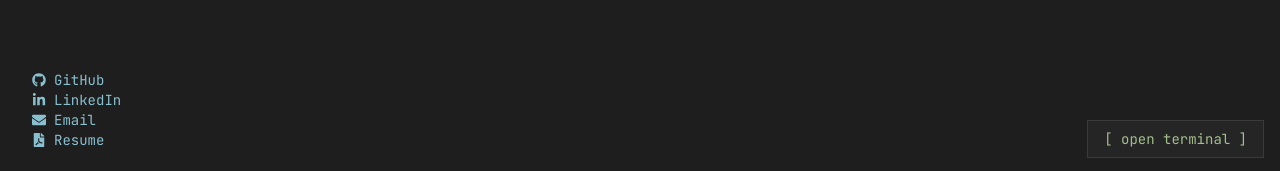
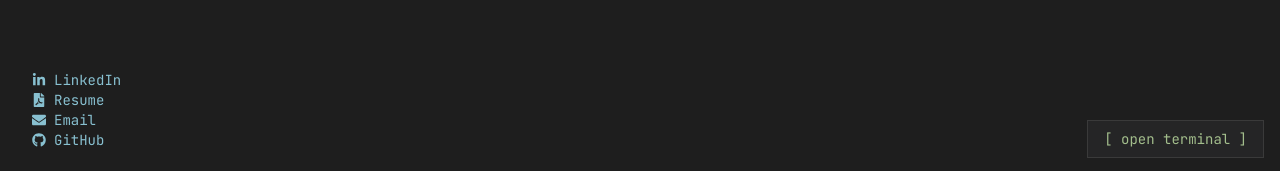
Before and after one commit to lazarr1/lulazar-com, a React (Vite) app: page /contact in a window 1280 px wide. Shown: the part 626-797 px from the top of the page. Built offline with nearby package versions, Linux system fonts and the light colour scheme.

Commit message:
changed order of socials

```diff
--- a/src/pages/Contact.tsx
+++ b/src/pages/Contact.tsx
@@ -11,10 +11,10 @@ export function Socials() {
     <div className="fixed bottom-4 left-1 z-5 px-4 py-5 transition-colors text-sm">
         <div className="mt-12 text-[#808080] opacity-0 animate-fadeInUp delay-400">
             <div className="py-2 px-4 flex-col gap-8 items-center">
+              <LinkedInButton />
+              <ResumeButton />
+              <EmailButton />
               <GitHubButton />
-              <LinkedInButton />
-              <EmailButton />
-              <ResumeButton />
             </div>
           </div>
       </div>);
```
